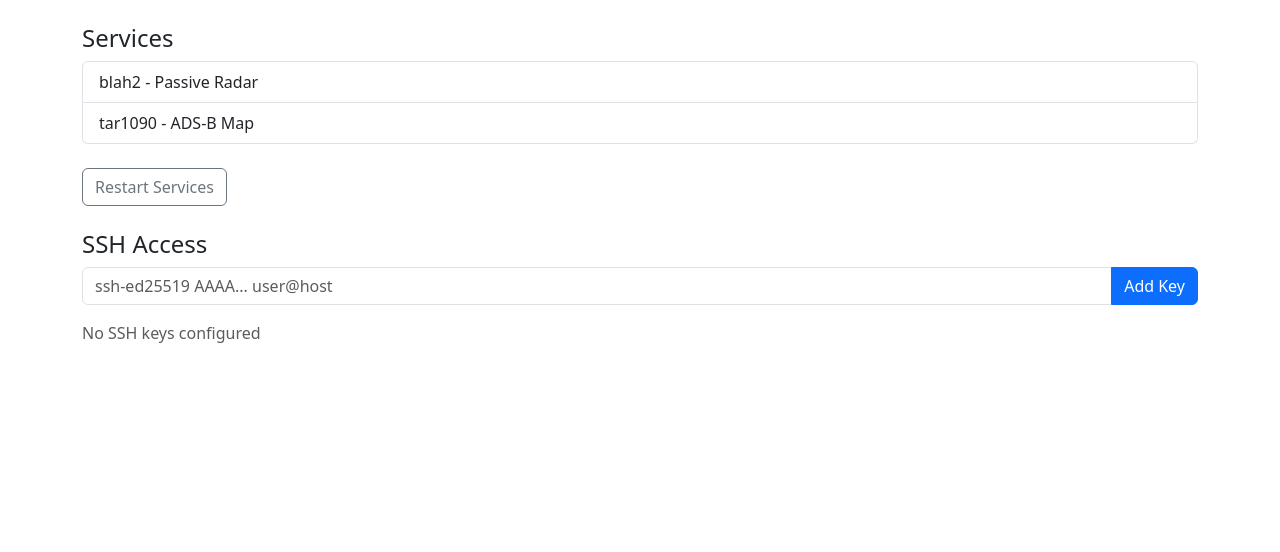
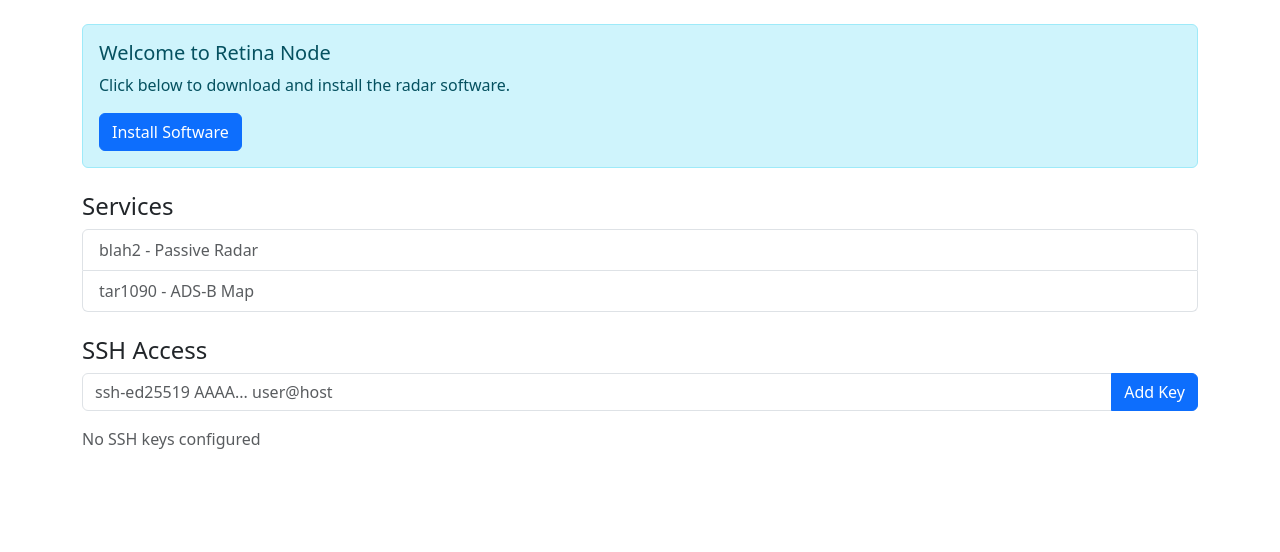
Before and after one commit to offworldlabs/retina-gui, a Flask app: page / in a window 1280 px wide. Shown: the part 57-609 px from the top of the page. Run offline with Flask 3, Linux system fonts and the light colour scheme.

Commit message:
Add Install Software button for device-initiated OTA
- Add Mender Device API integration to fetch and install artifacts
- Filter to latest stable retina-node version (excludes rc/beta)
- Grey out services until retina-node is installed
- Show installation progress with spinner and status messages

```diff
--- a/app.py
+++ b/app.py
@@ -4,6 +4,7 @@ import re
 import subprocess
 import tempfile
 import yaml
+import requests
 
 from pydantic import ValidationError
 from config_schema import (
@@ -23,6 +24,10 @@ RETINA_NODE_PATH = os.environ.get('RETINA_NODE_PATH', '/data/mender-app/retina-n
 NODE_ID_FILE = os.environ.get('NODE_ID_FILE', '/data/mender/node_id')
 
 AUTH_KEYS_FILE = os.path.join(DATA_DIR, "authorized_keys")
+
+# Mender configuration for device-initiated OTA
+MENDER_SERVER_URL = os.environ.get('MENDER_SERVER_URL', 'https://hosted.mender.io')
+MENDER_AUTH_TOKEN_PATH = os.environ.get('MENDER_AUTH_TOKEN_PATH', '/var/lib/mender/authtoken')
 
 # Valid SSH key types (exact match to prevent prefix tricks)
 VALID_KEY_TYPES = (
@@ -82,6 +87,105 @@ def get_node_id():
     except Exception as e:
         app.logger.warning(f"Could not read node_id from {NODE_ID_FILE}: {e}")
     return 'Unknown'
+
+
+def get_mender_jwt():
+    """Read device's Mender JWT token from mender-auth."""
+    try:
+        with open(MENDER_AUTH_TOKEN_PATH) as f:
+            return f.read().strip()
+    except FileNotFoundError:
+        return None
+
+
+def parse_retina_node_version(artifact_name):
+    """Extract version tuple from 'retina-node-v0.3.2' format.
+
+    Returns version tuple (0, 3, 2) for stable releases, None for
+    release candidates or non-matching names.
+    """
+    match = re.match(r'^retina-node-v(\d+)\.(\d+)\.(\d+)$', artifact_name)
+    if match:
+        return tuple(int(x) for x in match.groups())
+    return None
+
+
+def get_available_artifacts():
+    """List artifacts available for this device from Mender."""
+    jwt = get_mender_jwt()
+    if not jwt:
+        return None, "Device not authenticated with Mender"
+
+    try:
+        resp = requests.get(
+            f"{MENDER_SERVER_URL}/api/devices/v1/deployments/artifacts",
+            headers={"Authorization": f"Bearer {jwt}"},
+            timeout=30
+        )
+        if resp.status_code != 200:
+            return None, f"Mender API error: {resp.status_code}"
+        return resp.json(), None
+    except requests.RequestException as e:
+        return None, str(e)
+
+
+def find_latest_retina_node_artifact(artifacts):
+    """Find the latest stable retina-node artifact.
+
+    Filters out release candidates (rc1, rc2, etc.) and returns the
+    artifact with the highest semver version.
+    """
+    stable = []
+    for artifact in artifacts:
+        name = artifact.get('artifact_name', '')
+        version = parse_retina_node_version(name)
+        if version:
+            stable.append((artifact, version))
+
+    if not stable:
+        return None
+
+    # Sort by version tuple descending, return highest
+    stable.sort(key=lambda x: x[1], reverse=True)
+    return stable[0][0]
+
+
+def install_artifact(artifact_id):
+    """Download and install artifact via mender-update."""
+    jwt = get_mender_jwt()
+    if not jwt:
+        return False, "Device not authenticated with Mender"
+
+    try:
+        # Get download URL for artifact
+        resp = requests.get(
+            f"{MENDER_SERVER_URL}/api/devices/v1/deployments/artifacts/{artifact_id}/download",
+            headers={"Authorization": f"Bearer {jwt}"},
+            timeout=30
+        )
+        if resp.status_code != 200:
+            return False, f"Failed to get download URL: {resp.status_code}"
+
+        download_url = resp.json().get('uri')
+        if not download_url:
+            return False, "No download URL in response"
+
+        # Install via mender-update
+        result = subprocess.run(
+            ['mender-update', 'install', download_url],
+            capture_output=True, text=True, timeout=600  # 10 min timeout
+        )
+
+        if result.returncode != 0:
+            return False, result.stderr or "Install failed"
+
+        return True, None
+    except subprocess.TimeoutExpired:
+        return False, "Installation timed out"
+    except requests.RequestException as e:
+        return False, str(e)
+    except Exception as e:
+        return False, str(e)
 
 
 def is_valid_ssh_key(key):
@@ -610,6 +714,32 @@ def apply_config():
         return jsonify({"success": False, "error": str(e)}), 500
 
 
+@app.route("/mender/install", methods=["POST"])
+def mender_install():
+    """Install latest stable retina-node artifact from Mender."""
+    # Check if already installed
+    _, retina_node_version = get_mender_versions()
+    if retina_node_version:
+        return jsonify({"success": False, "error": "Already installed"})
+
+    # Get available artifacts
+    artifacts, error = get_available_artifacts()
+    if error:
+        return jsonify({"success": False, "error": error})
+
+    # Find latest stable retina-node artifact
+    artifact = find_latest_retina_node_artifact(artifacts)
+    if not artifact:
+        return jsonify({"success": False, "error": "No stable retina-node artifact found"})
+
+    # Install it
+    success, error = install_artifact(artifact['id'])
+    if not success:
+        return jsonify({"success": False, "error": error})
+
+    return jsonify({"success": True})
+
+
 if __name__ == "__main__":
     port = int(os.environ.get('PORT', 80))
     debug = os.environ.get('FLASK_DEBUG', 'false').lower() == 'true'
--- a/templates/index.html
+++ b/templates/index.html
@@ -20,23 +20,81 @@
     </nav>
 
     <div class="container">
+        {% if not retina_node_version %}
+        <div class="alert alert-info mb-4">
+            <h5>Welcome to Retina Node</h5>
+            <p>Click below to download and install the radar software.</p>
+            <button type="button" class="btn btn-primary" id="installBtn">
+                Install Software
+            </button>
+            <span id="installStatus" class="ms-2"></span>
+        </div>
+
+        <script>
+        document.getElementById('installBtn').addEventListener('click', function() {
+            const btn = this;
+            const status = document.getElementById('installStatus');
+
+            if (btn.disabled) return;
+
+            btn.disabled = true;
+            btn.innerHTML = '<span class="spinner-border spinner-border-sm"></span> Installing...';
+            status.textContent = 'This may take a few minutes';
+            status.className = 'text-muted';
+
+            fetch('/mender/install', { method: 'POST' })
+                .then(r => r.json())
+                .then(data => {
+                    if (data.success) {
+                        status.className = 'text-success';
+                        status.textContent = 'Installed! Reloading...';
+                        setTimeout(() => location.reload(), 2000);
+                    } else {
+                        status.className = 'text-danger';
+                        status.textContent = data.error || 'Installation failed';
+                        btn.disabled = false;
+                        btn.textContent = 'Install Software';
+                    }
+                })
+                .catch(e => {
+                    status.className = 'text-danger';
+                    status.textContent = 'Error: ' + e.message;
+                    btn.disabled = false;
+                    btn.textContent = 'Install Software';
+                });
+        });
+        </script>
+        {% endif %}
+
         <h4>Services</h4>
         <div class="list-group mb-4">
+            {% if retina_node_version %}
             <a href="http://retina.local:49152" target="_blank" class="list-group-item list-group-item-action">
                 blah2 - Passive Radar
             </a>
             <a href="http://retina.local:8078" target="_blank" class="list-group-item list-group-item-action">
                 tar1090 - ADS-B Map
             </a>
+            {% else %}
+            <span class="list-group-item list-group-item-action disabled text-muted">
+                blah2 - Passive Radar
+            </span>
+            <span class="list-group-item list-group-item-action disabled text-muted">
+                tar1090 - ADS-B Map
+            </span>
+            {% endif %}
         </div>
 
+        {% if retina_node_version %}
         <div class="d-flex gap-2 align-items-center mb-4">
             <button type="button" class="btn btn-outline-secondary" id="applyRestartBtn">
                 Restart Services
             </button>
             <span id="applyRestartStatus"></span>
         </div>
+        {% endif %}
 
+        {% if retina_node_version %}
         <script>
         document.getElementById('applyRestartBtn').addEventListener('click', function() {
             const btn = this;
@@ -69,6 +127,7 @@
                 });
         });
         </script>
+        {% endif %}
 
         <h4 class="mt-4">SSH Access</h4>
         <form action="/ssh-keys" method="post" class="mb-3">
```
